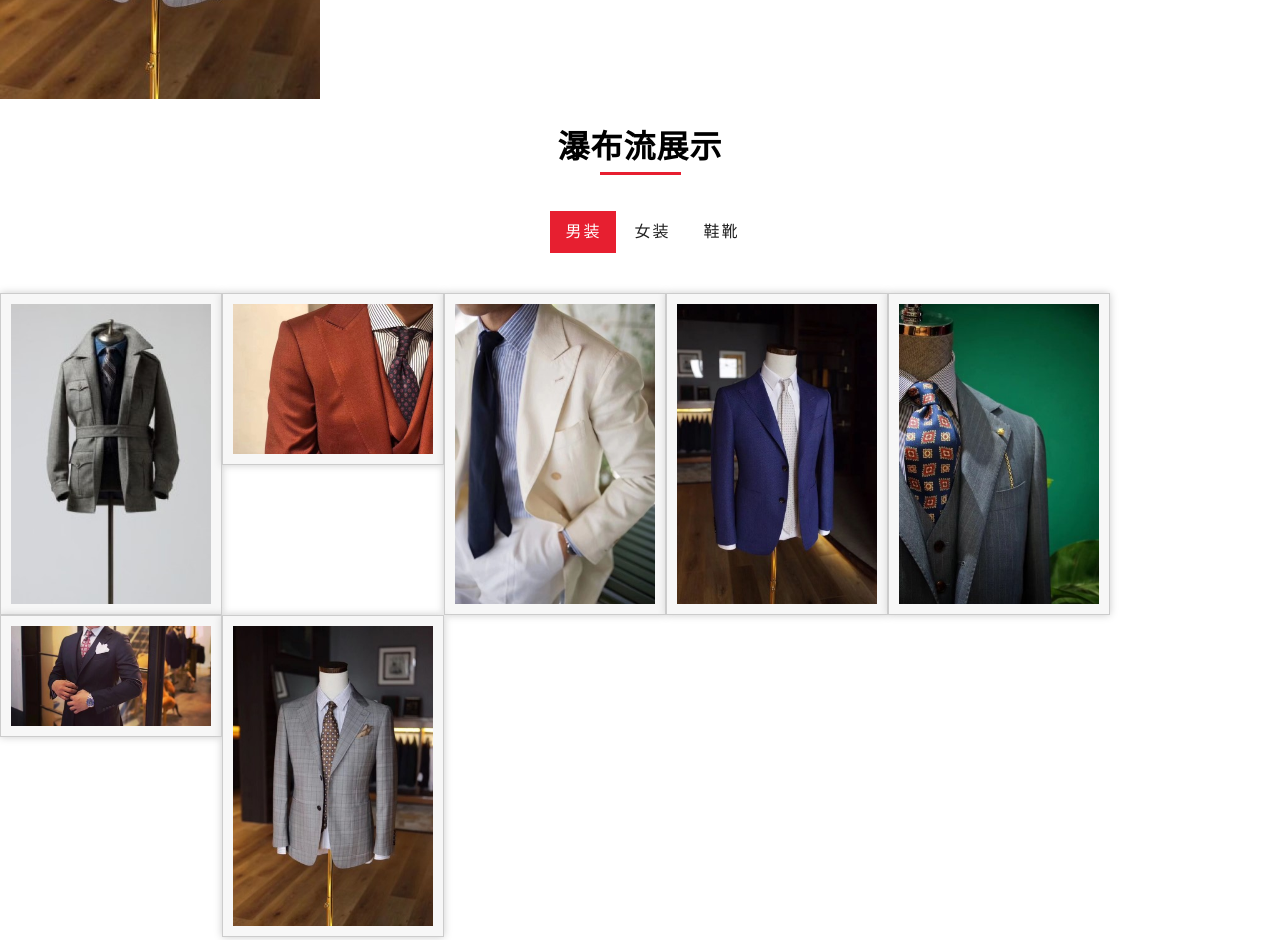
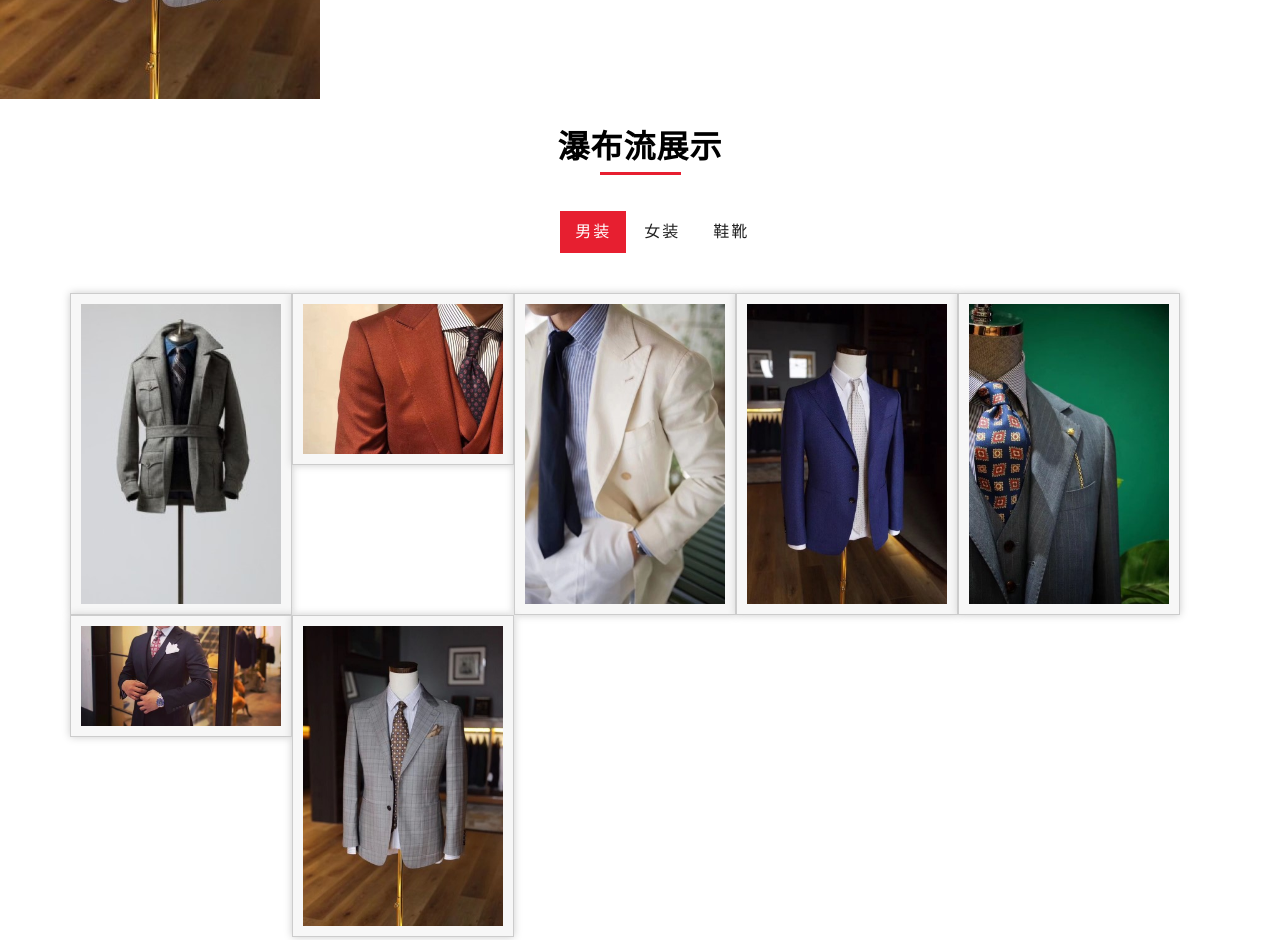
Before and after one commit to marbleG/marbleG.github.io, a plain HTML site: page index.html in a window 1280 px wide. Shown: the part 4260-5200 px from the top of the page. Drawn offline with Linux system fonts and the light colour scheme.

Commit message:
将瀑布流模块居中

```diff
--- a/index.html
+++ b/index.html
@@ -730,17 +730,17 @@
     </div>
 </div>
 <!--瀑布流展示图片-->
-<div  id="waterflow" style="margin-top: 30px">
+<div id="waterflow" style="margin-top: 30px">
+    <div class="container">
         <div class="tittle-agileinfo">
             <h3>瀑布流展示</h3>
         </div>
         <ul id="waterTab" class="nav nav-tabs" role="tablist">
-            <li role="presentation" class="active" style="margin-left: 43%"><a href="#manflow" id="man-tab" data-toggle="tab">男装</a></li>
-            <li role="presentation" ><a href="#womenflow" id="women-tab" data-toggle="tab">女装</a></li>
-            <li role="presentation" ><a href="#showsflow" id="shows-tab" data-toggle="tab">鞋靴</a></li>
+            <li role="presentation" class="active" style="margin-left: 43%"><a href="#manflow" id="man-tab"
+                                                                               data-toggle="tab">男装</a></li>
+            <li role="presentation"><a href="#womenflow" id="women-tab" data-toggle="tab">女装</a></li>
+            <li role="presentation"><a href="#showsflow" id="shows-tab" data-toggle="tab">鞋靴</a></li>
         </ul>
-
-    </div>
         <div id="flowContent" class="tab-content">
             <div role="tabpanel" class="tab-pane fade in active" id="manflow">
                 <div class="waterflowContainer">
@@ -781,7 +781,9 @@
                 </div>
             </div>
         </div>
-<div class="clearfix"></div>
+    </div>
+</div>
+
 <!-- //gallery -->
 <div class="contact" id="contact">
     <div class="container">
```
